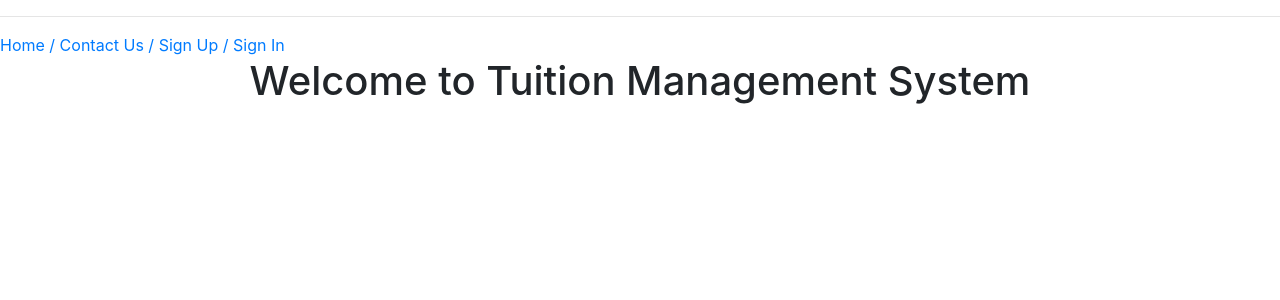
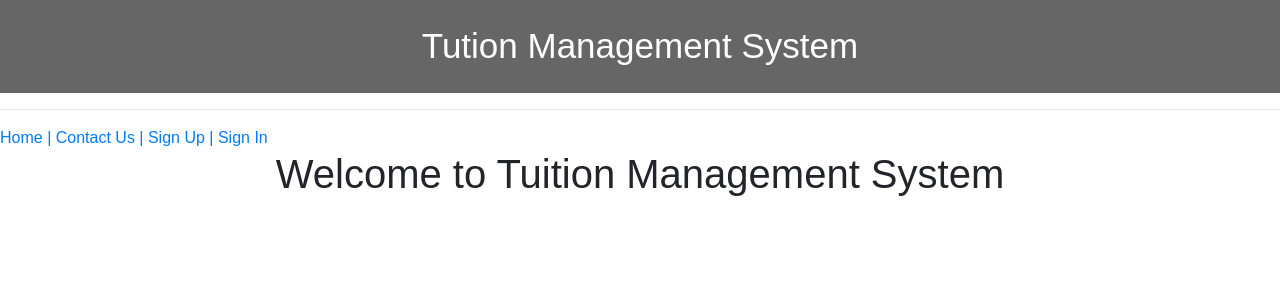
Before and after one commit to KavachNetworks/Tuition-Management, a Django app: page / in a window 1280 px wide. Shown: the top 300 px of the page. Run offline with Django 3.2, Linux system fonts and the light colour scheme; some libraries are stand-ins or nearby versions.

Commit message:
Changed CSS files

```diff
--- a/tuitionmgmt/templates/base.html
+++ b/tuitionmgmt/templates/base.html
@@ -9,6 +9,27 @@
     <link rel="stylesheet" href="https://stackpath.bootstrapcdn.com/bootstrap/4.5.0/css/bootstrap.min.css" integrity="sha384-9aIt2nRpC12Uk9gS9baDl411NQApFmC26EwAOH8WgZl5MYYxFfc+NcPb1dKGj7Sk" crossorigin="anonymous">
 
     <title>TMS:Tuition Management System</title>
+    <style>
+
+    * {
+    box-sizing: border-box;
+    }
+
+    body {
+            font-family: Arial, Helvetica, sans-serif;
+        }
+
+    header {
+            background-color: #666;
+             padding: 20px;
+             text-align: center;
+             font-size: 35px;
+            color: white;
+            }
+
+    </style>
+
+
   </head>
   <body>
     <!-- Optional JavaScript -->
@@ -16,14 +37,21 @@
     <script src="https://code.jquery.com/jquery-3.5.1.slim.min.js" integrity="sha384-DfXdz2htPH0lsSSs5nCTpuj/zy4C+OGpamoFVy38MVBnE+IbbVYUew+OrCXaRkfj" crossorigin="anonymous"></script>
     <script src="https://cdn.jsdelivr.net/npm/popper.js@1.16.0/dist/umd/popper.min.js" integrity="sha384-Q6E9RHvbIyZFJoft+2mJbHaEWldlvI9IOYy5n3zV9zzTtmI3UksdQRVvoxMfooAo" crossorigin="anonymous"></script>
     <script src="https://stackpath.bootstrapcdn.com/bootstrap/4.5.0/js/bootstrap.min.js" integrity="sha384-OgVRvuATP1z7JjHLkuOU7Xw704+h835Lr+6QL9UvYjZE3Ipu6Tp75j7Bh/kR0JKI" crossorigin="anonymous"></script>
+   <header>
+    Tution Management System
+    </header>
+
     <hr>
     <nav>
-    <a href="{% url 'home' %}">Home /</a>
-    <a href="{% url 'contactus' %}">Contact Us /</a>
-    <a href="{% url 'signup' %}">Sign Up /</a>
+    <a href="{% url 'home' %}">Home |</a>
+    <a href="{% url 'contactus' %}">Contact Us  |</a>
+    <a href="{% url 'signup' %}">Sign Up    |</a>
     <a href="{% url 'signin' %}">Sign In</a>
     </nav>
     </hr>
+
+
+
 
     {% block content %}
     {% endblock  %}
```
